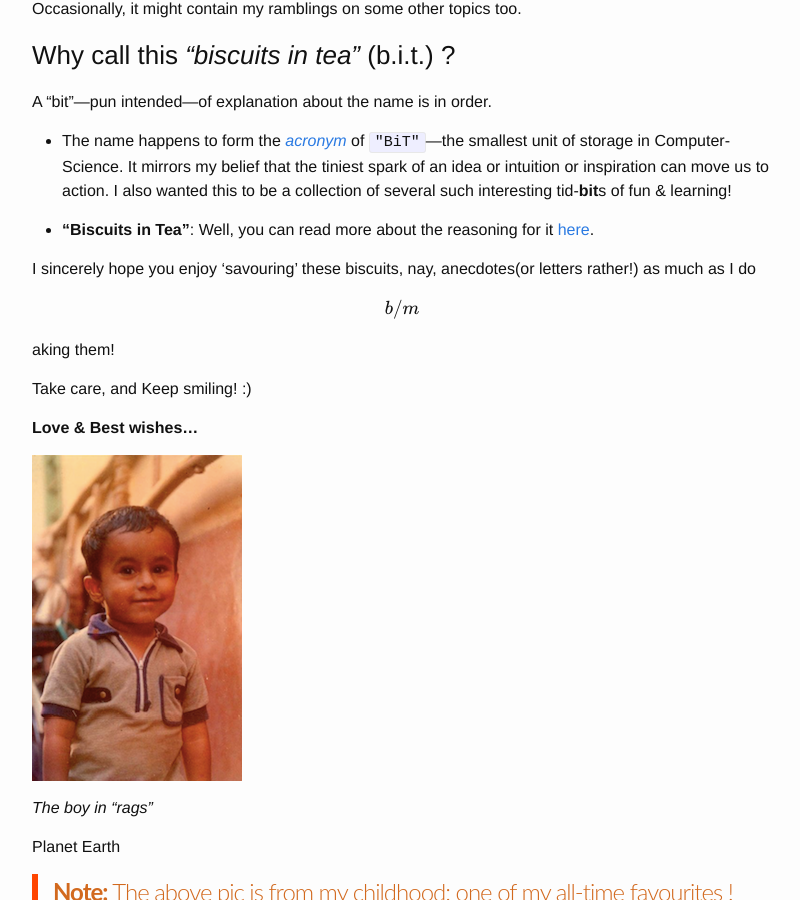
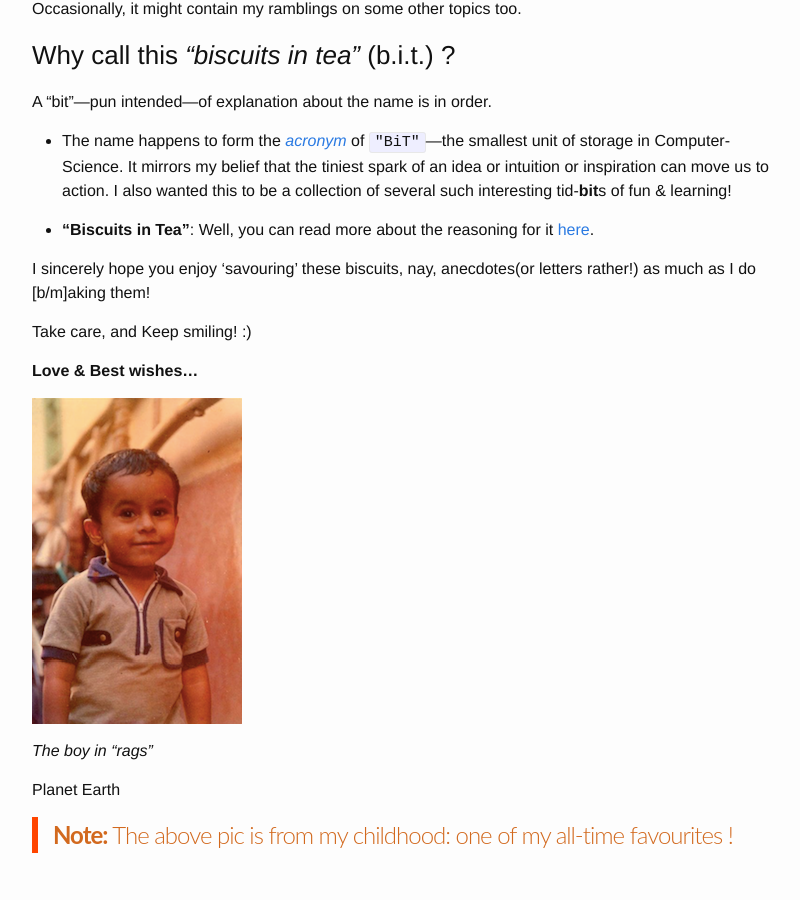
Before and after one commit to raghuugare/raghuugare.bkup, a Jekyll site: the page built from _posts/2014-12-12-welcome.markdown, in a window 1280 px wide and 900 px high, scrolled down 329 px. Shown: the whole window, without its empty margins (238-1038 px from the left). Built offline with Jekyll 4.4.1, drawn with Linux system fonts in a browser that asks for light colours; formulas are drawn with MathJax 3; part of the change alters nothing that is shown.

Commit message:
Corrections for Math typesetting escape characters.

```diff
--- a/_includes/head.html
+++ b/_includes/head.html
@@ -13,6 +13,8 @@
   <script src="//use.edgefonts.net/lato:n1,i1,n3,i3,n4,i4,n7,i7,n9,i9.js"></script>
   <script src="//use.edgefonts.net/merriweather:n3,n4,n7,n9.js"></script>
   <script src="//use.edgefonts.net/anonymous-pro:n4,i4,n7,i7.js"></script>
+  <script src="//use.edgefonts.net/marmelad:n4.js"></script>
+  <script src="//use.edgefonts.net/source-code-pro:n2,n3,n4,n5,n6,n7,n9.js"></script>
 
   <!-- Google Analytics script for my site! :) -->
   <script>
@@ -34,7 +36,7 @@
     ],
     displayMath: [
     ['$$','$$'],
-    ['\[','\]']
+    ['\\[','\\]']
     ],
     processEscapes: true
     }
```
